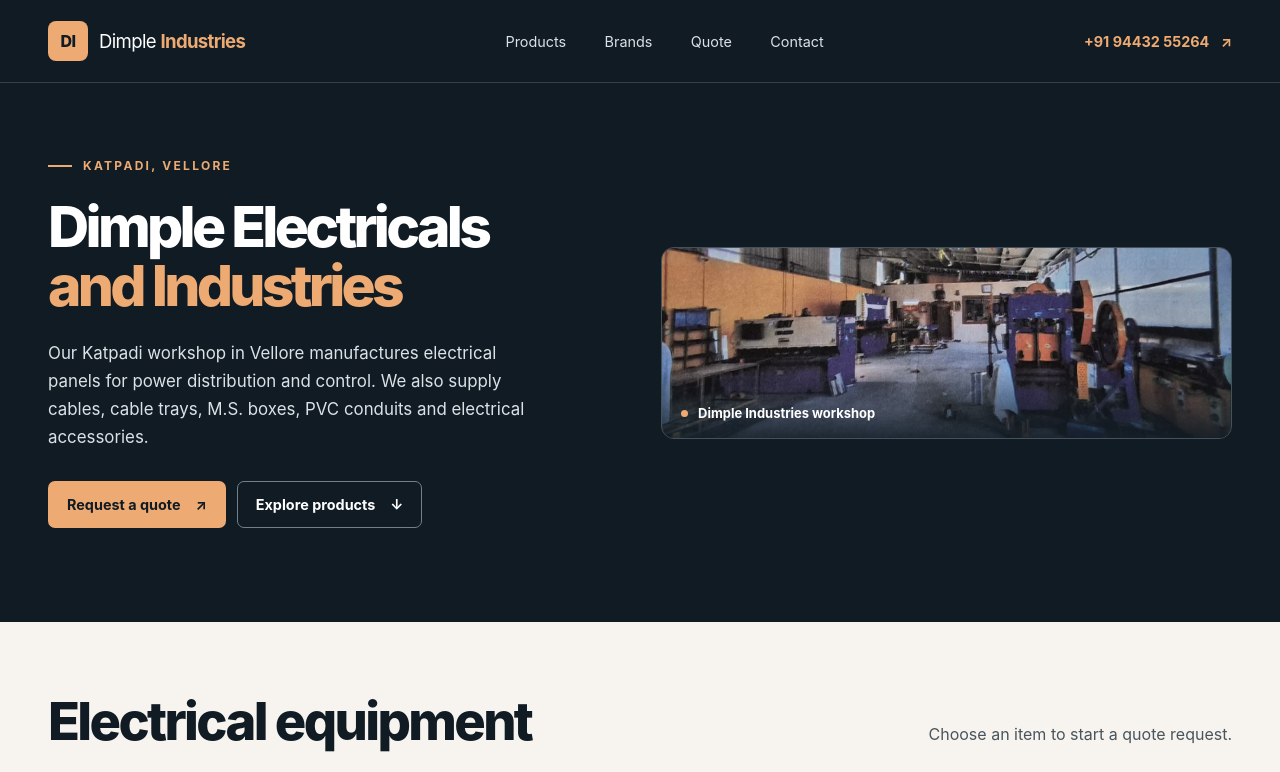
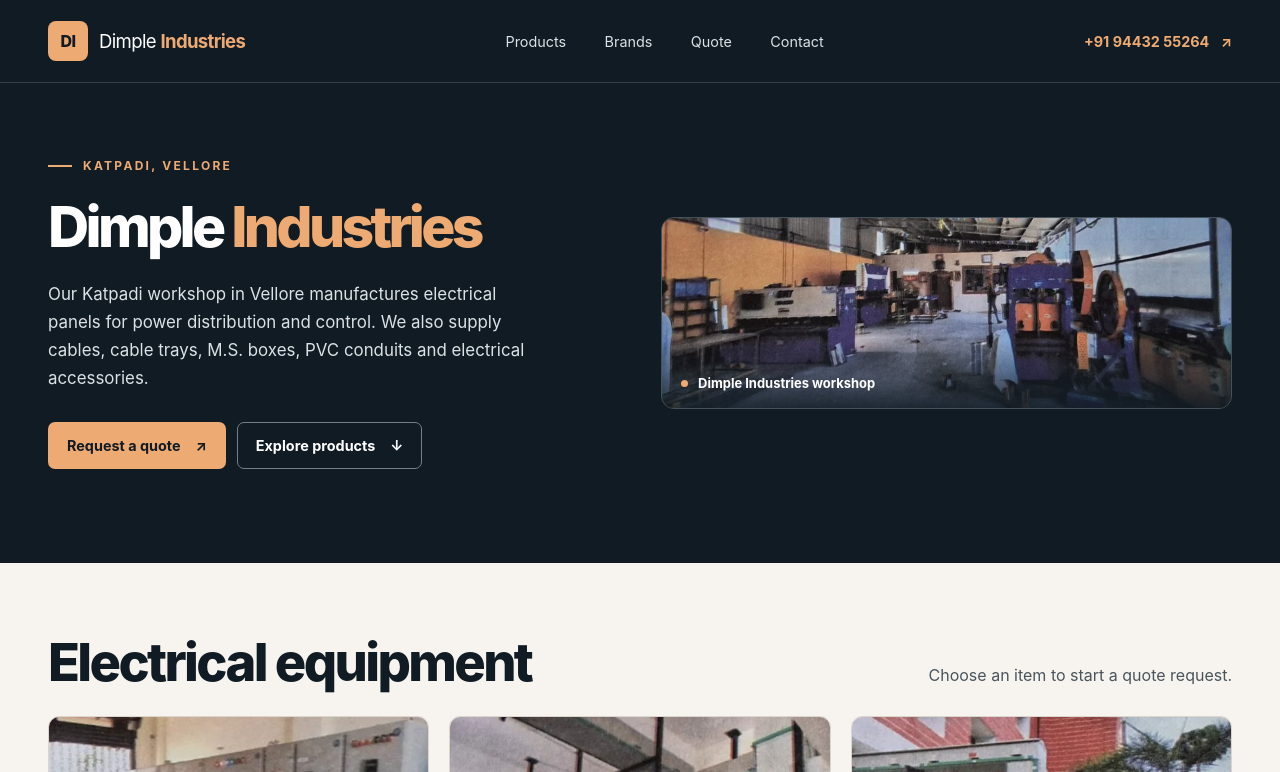
Before and after one commit to Dimple-Industries/Dimple-Industries.github.io, a plain HTML site: page index.html in a window 1280 px wide. Shown: the top 772 px of the page. Drawn offline with Linux system fonts and the light colour scheme.

Commit message:
Show Dimple Industries on the website

```diff
--- a/index.html
+++ b/index.html
@@ -83,7 +83,7 @@
       <div class="wrap hero-grid">
         <div class="hero-copy">
           <p class="eyebrow"><span></span> Katpadi, Vellore</p>
-          <h1 id="hero-title">Dimple Electricals<br> <em>and Industries</em></h1>
+          <h1 id="hero-title">Dimple <em>Industries</em></h1>
           <p class="intro">Our Katpadi workshop in Vellore manufactures electrical panels for power distribution and control. We also supply cables, cable trays, M.S. boxes, PVC conduits and electrical accessories.</p>
           <div class="actions">
             <a class="button primary" href="#quote">Request a quote <span aria-hidden="true">↗</span></a>
@@ -242,7 +242,7 @@
   </main>
   <footer>
     <div class="wrap footer-inner">
-      <span>© Dimple Electricals and Industries</span>
+      <span>© Dimple Industries</span>
       <a href="#faq">Common questions</a>
       <span>Katpadi, Vellore, Tamil Nadu</span>
     </div>
```
